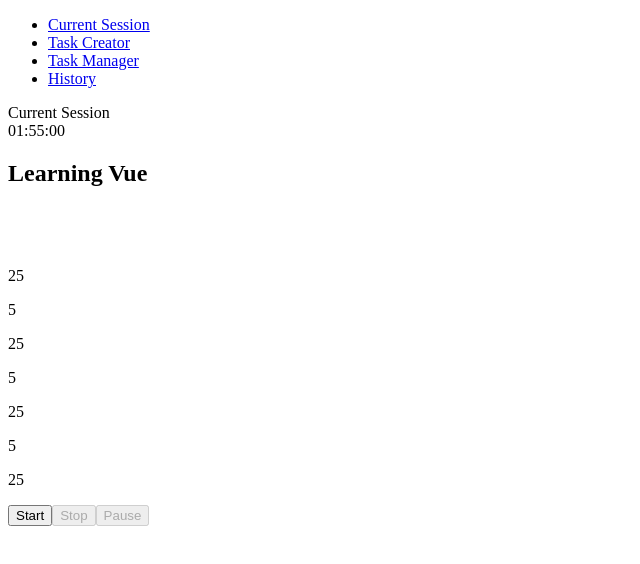
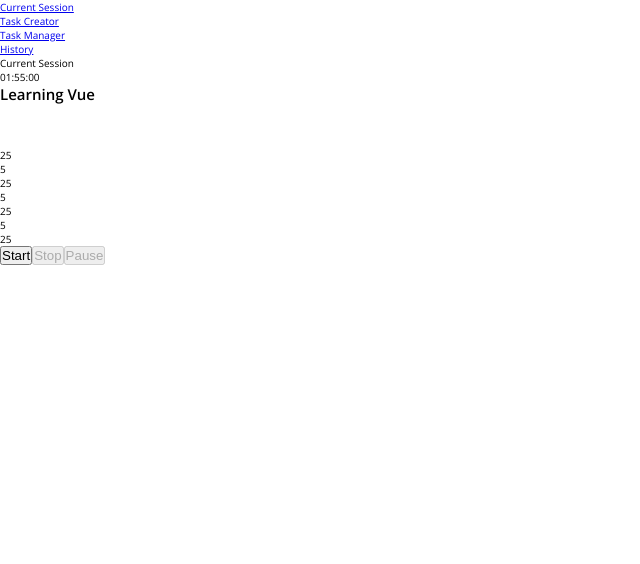
Before and after one commit to jprymak/pomodoro-deluxe, a React (Create React App) app: page / in a window 1280 px wide. Shown: the top 564 px of the page, without its empty margins (0-640 px from the left). Built offline with nearby package versions, Linux system fonts and the light colour scheme.

Commit message:
style: define some base styles

```diff
--- a/src/App.scss
+++ b/src/App.scss
@@ -1,3 +1 @@
-body{
-    background-color: #fff;
-}
+@import "styles/base";
--- /dev/null
+++ b/src/styles/_base.scss
@@ -0,0 +1,20 @@
+* {
+    margin: 0;
+    padding: 0;
+}
+
+*,
+*::before,
+*::after {
+    box-sizing: inherit;
+}
+
+html {
+    box-sizing: border-box;
+    font-size: 62.5%; //1rem = 10px;
+}
+
+body {
+    font-family: "Open Sans", sans-serif;
+    font-weight: 400;
+}
```
